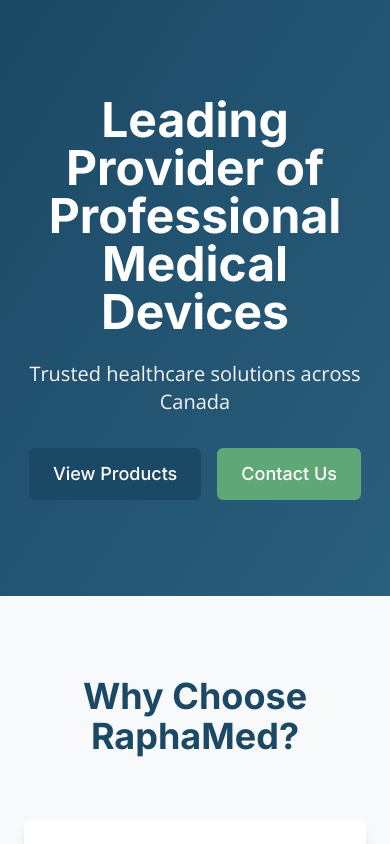
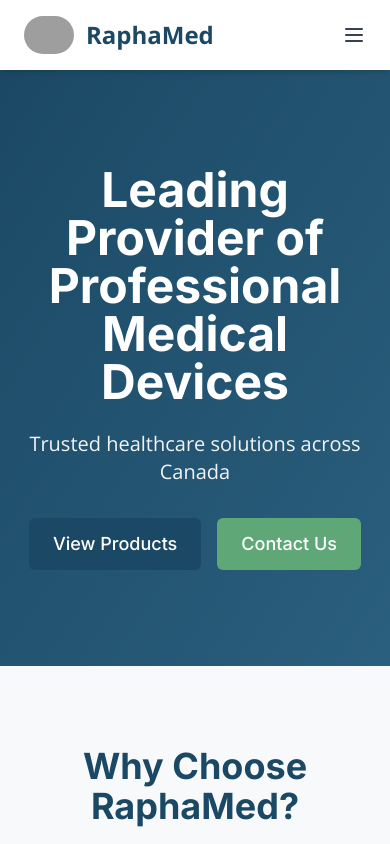
Before and after one commit to hangel6100-spec/Rapha-Website, a Next.js app: page / in a window 390 px wide. Shown: the top 844 px of the page. Built offline with nearby package versions, Linux system fonts and the light colour scheme; grey boxes are pictures that could not be loaded.

Commit message:
Update page.tsx
Add Header component import and wrap page content. Header includes logo, navigation with dropdown menus, and responsive mobile menu.

```diff
--- a/app/page.tsx
+++ b/app/page.tsx
@@ -1,7 +1,10 @@
 import './globals.css'
+import Header from '@/components/Header'
 
 export default function Home() {
   return (
+    <>
+      <Header />
       <main className="min-h-screen bg-[var(--clean-white)]">
         {/* Hero Section */}
         <section className="relative bg-gradient-to-br from-[#1B4965] to-[#2a5f7d] text-white py-24 px-6">
@@ -84,5 +87,6 @@
           </div>
         </section>
       </main>
+    </>
   )
 }
```
Lines whose indentation alone changed are shown as unchanged.
